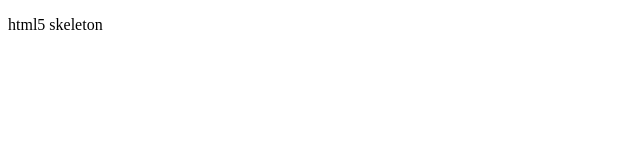
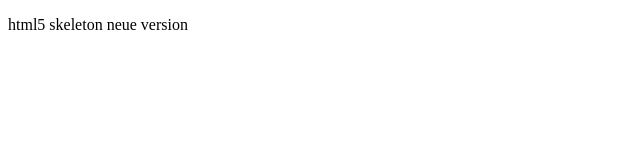
Before and after one commit to rodo61/TestRepo1, a plain HTML site: page html5-skeleton.html in a window 1280 px wide. Shown: the full height of the page, 0-640 px from the left. Drawn offline with Linux system fonts and the light colour scheme.

Commit message:
version 2

```diff
--- a/html5-skeleton.html
+++ b/html5-skeleton.html
@@ -5,7 +5,7 @@
 </head>
 
 <body>
-<p>html5 skeleton</p>
+<p>html5 skeleton neue version</p>
 </body>
 
 </html>
```
